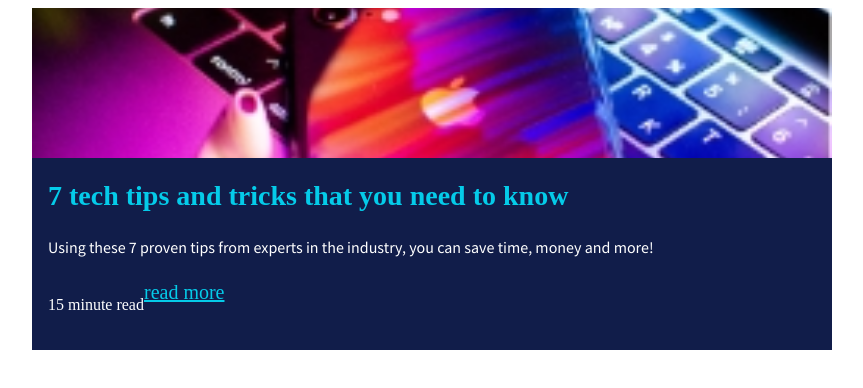
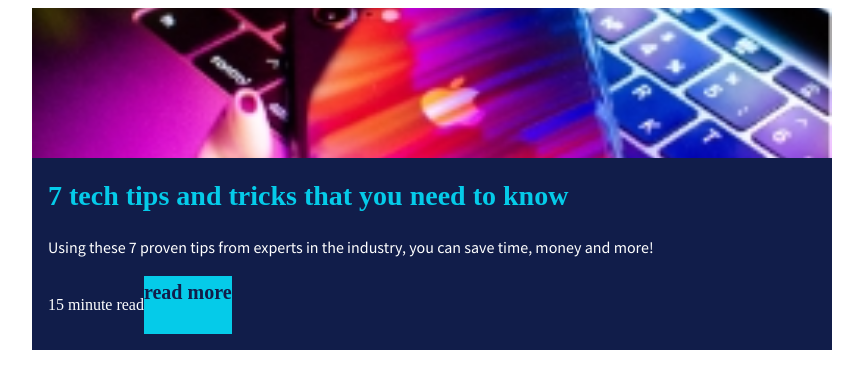
Before and after one commit to iamrajarajanr/card-project-flex, a plain HTML site: page index.html in a window 1280 px wide. Shown: the whole page, without its empty margins (208-1071 px from the left). Drawn offline with Linux system fonts and the light colour scheme; a web font is replaced by a local one.

Commit message:
card btn

```diff
--- a/styles.css
+++ b/styles.css
@@ -25,7 +25,10 @@
 }
 
 .card-btn{
-     color: #05cbe9;
+     background: #05cbe9;
+     color: #111d4a;
+     text-decoration: none;
+     font-weight: 700;
     font-size: 1.25rem;
 }
 
```
